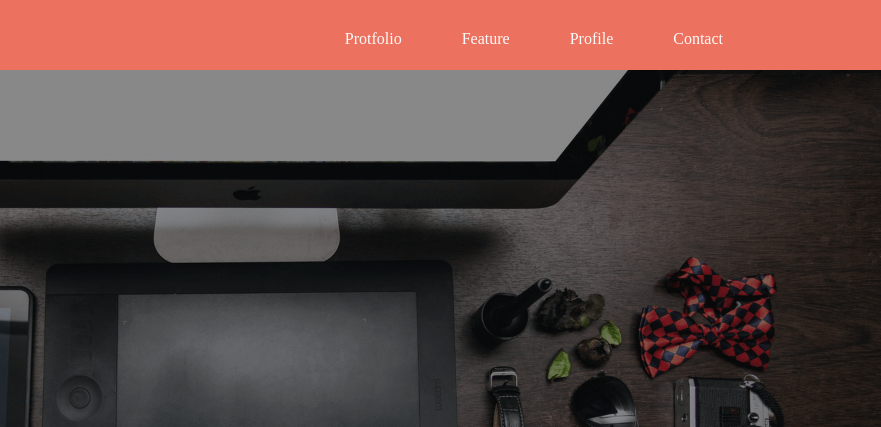
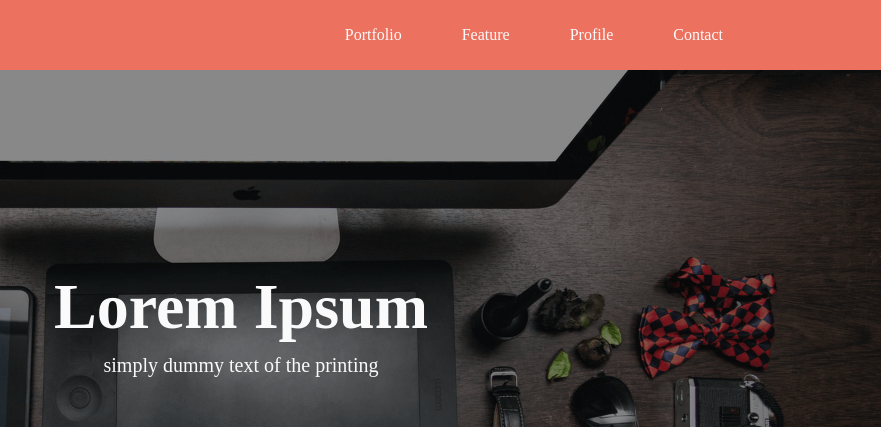
Before and after one commit to yutotanigawa/skillup-1, a plain HTML site: page index.html in a window 1280 px wide. Shown: the top 427 px of the page, 399-1280 px from the left. Drawn offline with Linux system fonts and the light colour scheme.

Commit message:
[Add]メインビジュアルの作成

```diff
--- a/index.html
+++ b/index.html
@@ -12,7 +12,7 @@
 			<a href="#"><img class="logo" src="img/logo.png" alt="ロゴ"></a>
 					<nav>
 						<ul class="nav">
-							<li class="nav-list">Protfolio</li>
+							<li class="nav-list">Portfolio</li>
 							<li class="nav-list">Feature</li>
 							<li class="nav-list">Profile</li>
 							<li class="nav-list">Contact</li>
@@ -22,6 +22,10 @@
 	</header>
 
 	<section id="mv">
+		<div class="container">
+		<h1 class="mv-title">Lorem Ipsum</h1>
+		<p class="mv-body">simply dummy text of the printing</p>
+		</div>
 	</section>
 
 </body>
--- a/style.css
+++ b/style.css
@@ -19,8 +19,9 @@ header{
 	height: 70px;
 }
 nav{
+	height: 70px;
 	display: block;
-	float :right;
+	float:right;
 }
 
 .nav{
@@ -32,7 +33,8 @@ nav{
 	font-size: 16px;
 	color: #FAFAFA;
 	list-style: none;
-	padding: 30px;
+	padding: 0 30px;
+	line-height: 70px;
 }
 #mv{
 	height:650px;
@@ -40,4 +42,18 @@ nav{
 	background-image: url(img/mv.png);
 	background-size: cover;
 	background-position: center;
+	text-align: center;
 }
+
+
+.mv-title{
+	color: #FAFAFA;
+	font-size:64px;
+	padding-top: 200px;
+	padding-bottom: 10px;
+}
+
+.mv-body{
+	color: #FAFAFA;
+	font-size: 20px;
+}
```
